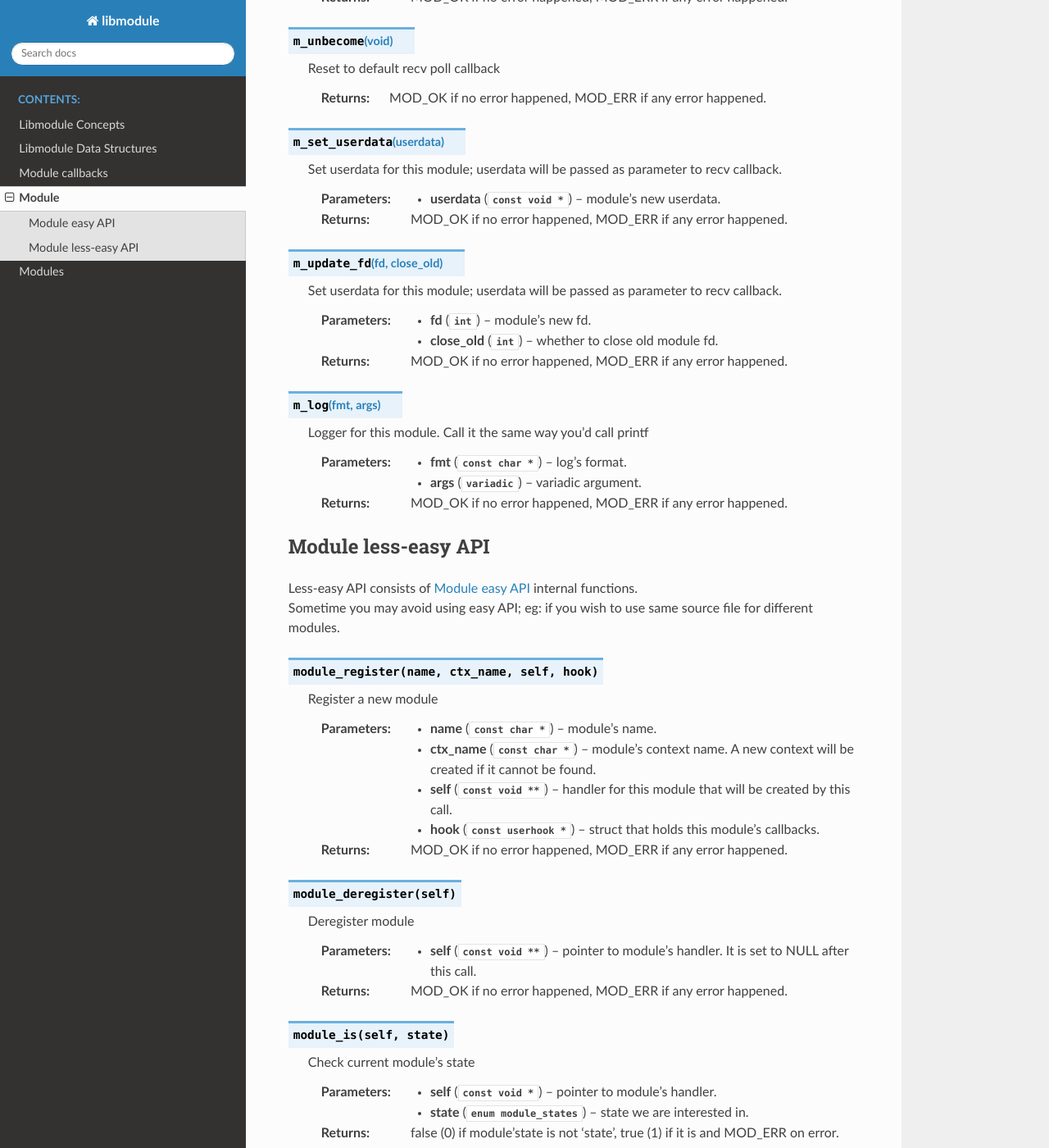
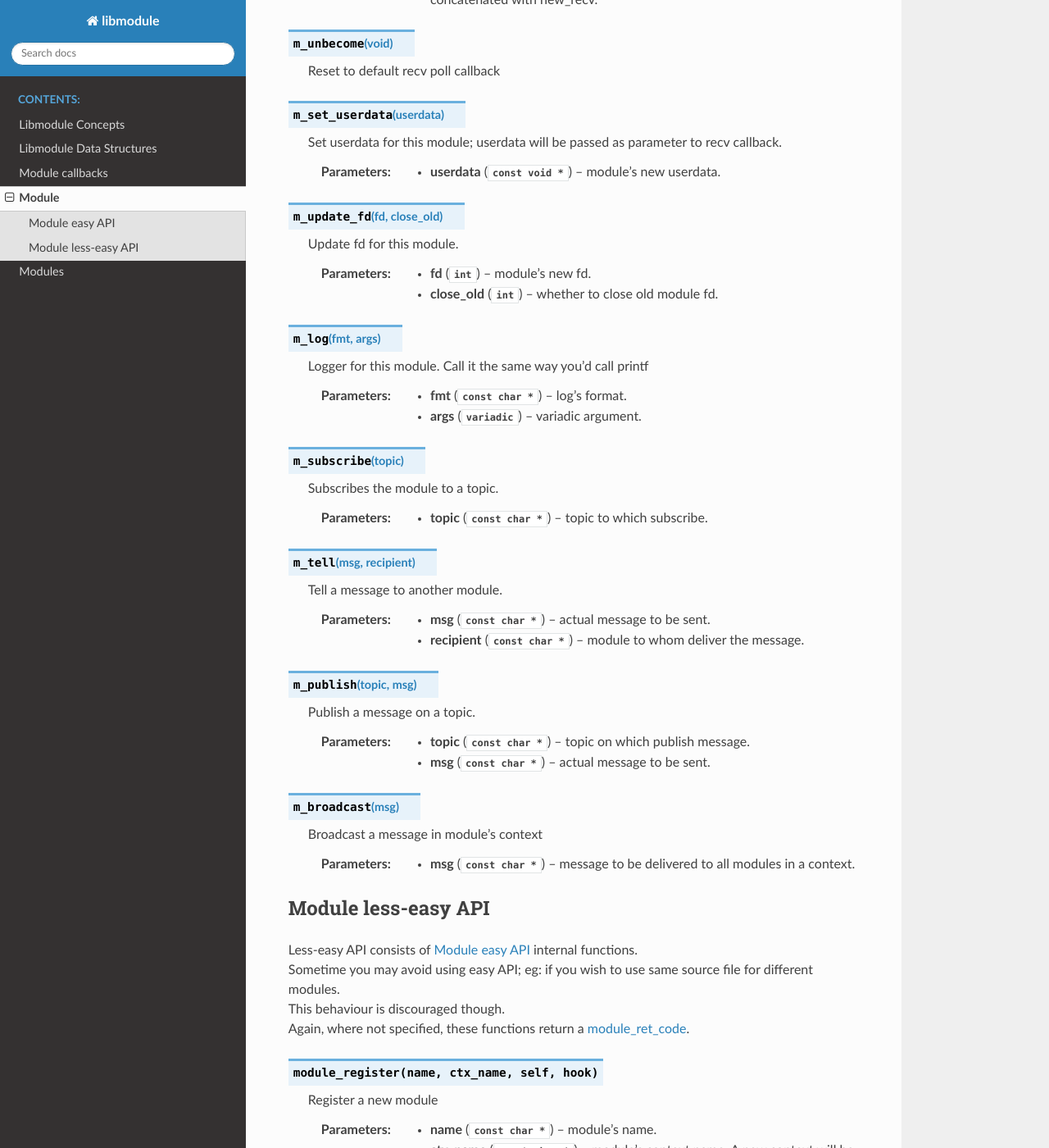
Before and after one commit to FedeDP/libmodule, a Sphinx documentation site: the page built from docs/src/module.rst, in a window 1280 px wide and 1400 px high, scrolled down 1139 px. Shown: the whole window at 82% size. Built offline with Sphinx 7.4.7 and the Read the Docs theme 2.0.0, drawn with Linux system fonts in a browser that asks for light colours; some of the changed text lies outside the part shown.

Commit message:
Updated doc. Added module_ret_code typedef and use that as return code for functions.

```diff
--- a/docs/src/callbacks.rst
+++ b/docs/src/callbacks.rst
@@ -18,7 +18,7 @@
 
 .. c:function:: init(void)
 
-  Initialize module
+  Initializes module state
 
   :returns: FD to be polled for this module.
 
@@ -44,4 +44,4 @@
 
 .. c:function:: destroy(void)
 
-  Destroy module, called automatically at module deregistration. Please note that module's fd is automatically closed.
+  Destroys module, called automatically at module deregistration. Please note that module's fd is automatically closed.
--- a/docs/src/concepts.rst
+++ b/docs/src/concepts.rst
@@ -8,7 +8,7 @@
 Module concept
 --------------
 
-A module is key entity of libmodule: it is a single and indipendent logical unit that reacts to certain events by polling on a fd. |br|
+A module is core entity of libmodule: it is a single and indipendent logical unit that reacts to certain events by polling on a fd. |br|
 It offers some callbacks that are used by libmodule to manage its life. |br|
 It is initialized through MODULE macro:
 
--- a/docs/src/module.rst
+++ b/docs/src/module.rst
@@ -10,9 +10,16 @@
 Module easy API
 ---------------
 
-Module easy API consists of a single-context multi-modules set of macros. |br|
+Module easy API consists of a single-context-multi-modules set of macros. |br|
 These macros make it easy and transparent to developer all of the module's internal mechanisms, providing a very simple way to use libmodule. |br|
 It enforces correct modularity too: each module must have its own source file. |br|
+Where not specified, these functions return a :ref:`module_ret_code <module_ret_code>`.
+
+.. c:macro:: MODULE_PRE_START()
+
+  This macro can be used to create a function that will be automatically called before any module is registered.
+  It is the per-module version of :ref:`modules_pre_start <modules_pre_start>` function.
+  It does not return anything.
 
 .. c:macro:: m_is(state)
 
@@ -28,25 +35,18 @@
 
   :param fd: fd to be polled.
   :type fd: :c:type:`int`
-  :returns: MOD_OK if no error happened, MOD_ERR if any error happened.
 
 .. c:macro:: m_pause(void)
 
   Pause module's polling
 
-  :returns: MOD_OK if no error happened, MOD_ERR if any error happened.
-
 .. c:macro:: m_resume(void)
 
   Resume module's polling
 
-  :returns: MOD_OK if no error happened, MOD_ERR if any error happened.
-
 .. c:macro:: m_stop(void)
 
   Stop module's polling by closing its fd
-
-  :returns: MOD_OK if no error happened, MOD_ERR if any error happened.
 
 .. c:macro:: m_become(new_recv)
 
@@ -54,13 +54,10 @@
 
   :param new_recv: new module's recv; the function has suffix \recv_ concatenated with new_recv.
   :type new_recv: untyped
-  :returns: MOD_OK if no error happened, MOD_ERR if any error happened.
 
 .. c:macro:: m_unbecome(void)
 
   Reset to default recv poll callback
-
-  :returns: MOD_OK if no error happened, MOD_ERR if any error happened.
 
 .. c:macro:: m_set_userdata(userdata)
 
@@ -68,17 +65,15 @@
 
   :param userdata: module's new userdata.
   :type userdata: :c:type:`const void *`
-  :returns: MOD_OK if no error happened, MOD_ERR if any error happened.
 
 .. c:macro:: m_update_fd(fd, close_old)
 
-  Set userdata for this module; userdata will be passed as parameter to recv callback.
+  Update fd for this module.
 
   :param fd: module's new fd.
   :param close_old: whether to close old module fd.
   :type fd: :c:type:`int`
   :type close_old: :c:type:`int`
-  :returns: MOD_OK if no error happened, MOD_ERR if any error happened.
 
 .. c:macro:: m_log(fmt, args)
 
@@ -88,13 +83,46 @@
   :param args: variadic argument.
   :type fmt: :c:type:`const char *`
   :type args: :c:type:`variadic`
-  :returns: MOD_OK if no error happened, MOD_ERR if any error happened.
+
+.. c:macro:: m_subscribe(topic)
+
+  Subscribes the module to a topic.
+
+  :param topic: topic to which subscribe.
+  :type topic: :c:type:`const char *`
+
+.. c:macro:: m_tell(msg, recipient)
+
+  Tell a message to another module.
+
+  :param msg: actual message to be sent.
+  :param recipient: module to whom deliver the message.
+  :type msg: :c:type:`const char *`
+  :type recipient: :c:type:`const char *`
+
+.. c:macro:: m_publish(topic, msg)
+
+  Publish a message on a topic.
+
+  :param topic: topic on which publish message.
+  :param msg: actual message to be sent.
+  :type topic: :c:type:`const char *`
+  :type msg: :c:type:`const char *`
+
+.. c:macro:: m_broadcast(msg)
+
+  Broadcast a message in module's context
+
+  :param msg: message to be delivered to all modules in a context.
+  :type msg: :c:type:`const char *`
 
 Module less-easy API
 --------------------
 
 Less-easy API consists of `Module easy API`_ internal functions. |br|
-Sometime you may avoid using easy API; eg: if you wish to use same source file for different modules.
+Sometime you may avoid using easy API; eg: if you wish to use same source file for different modules. |br|
+This behaviour is discouraged though. |br|
+Again, where not specified, these functions return a :ref:`module_ret_code <module_ret_code>`.
 
 .. c:function:: module_register(name, ctx_name, self, hook)
 
@@ -106,17 +134,15 @@
   :param hook: struct that holds this module's callbacks.
   :type name: :c:type:`const char *`
   :type ctx_name: :c:type:`const char *`
-  :type self: :c:type:`const void **`
+  :type self: :c:type:`const self_t **`
   :type hook: :c:type:`const userhook *`
-  :returns: MOD_OK if no error happened, MOD_ERR if any error happened.
 
 .. c:function:: module_deregister(self)
 
   Deregister module
 
   :param self: pointer to module's handler. It is set to NULL after this call.
-  :type self: :c:type:`const void **`
-  :returns: MOD_OK if no error happened, MOD_ERR if any error happened.
+  :type self: :c:type:`const self_t **`
 
 .. c:function:: module_is(self, state)
 
@@ -124,7 +150,7 @@
 
   :param self: pointer to module's handler.
   :param state: state we are interested in.
-  :type self: :c:type:`const void *`
+  :type self: :c:type:`const self_t *`
   :type state: :c:type:`enum module_states`
   :returns: false (0) if module'state is not 'state', true (1) if it is and MOD_ERR on error.
 
@@ -134,33 +160,29 @@
 
   :param self: pointer to module's handler
   :param fd: fd to be polled.
-  :type self: :c:type:`const void *`
+  :type self: :c:type:`const self_t *`
   :type fd: :c:type:`int`
-  :returns: MOD_OK if no error happened, MOD_ERR if any error happened.
 
 .. c:function:: module_pause(self)
 
   Pause module's polling
 
   :param self: pointer to module's handler
-  :type self: :c:type:`const void *`
-  :returns: MOD_OK if no error happened, MOD_ERR if any error happened.
+  :type self: :c:type:`const self_t *`
 
 .. c:function:: module_resume(self)
 
   Resume module's polling
 
   :param self: pointer to module's handler
-  :type self: :c:type:`const void *`
-  :returns: MOD_OK if no error happened, MOD_ERR if any error happened.
+  :type self: :c:type:`const self_t *`
 
 .. c:function:: module_stop(self)
 
   Stop module's polling by closing its fd. Note that module is not destroyed: you can call module_start with a new fd.
 
   :param self: pointer to module's handler
-  :type self: :c:type:`const void *`
-  :returns: MOD_OK if no error happened, MOD_ERR if any error happened.
+  :type self: :c:type:`const self_t *`
 
 .. c:function:: module_become(self, new_recv)
 
@@ -168,9 +190,8 @@
 
   :param self: pointer to module's handler
   :param new_recv: new module's recv.
-  :type self: :c:type:`const void *`
+  :type self: :c:type:`const self_t *`
   :type new_recv: :c:type:`recv_cb`
-  :returns: MOD_OK if no error happened, MOD_ERR if any error happened.
 
 .. c:function:: module_set_userdata(self, userdata)
 
@@ -178,21 +199,19 @@
 
   :param self: pointer to module's handler
   :param userdata: module's new userdata.
-  :type self: :c:type:`const void *`
+  :type self: :c:type:`const self_t *`
   :type userdata: :c:type:`const void *`
-  :returns: MOD_OK if no error happened, MOD_ERR if any error happened.
 
 .. c:function:: module_update_fd(self, fd, close_old)
 
-  Set userdata for this module; userdata will be passed as parameter to recv callback.
+  Update fd for this module.
 
   :param self: pointer to module's handler
   :param fd: module's new fd.
   :param close_old: whether to close old module fd.
-  :type self: :c:type:`const void *`
+  :type self: :c:type:`const self_t *`
   :type fd: :c:type:`int`
   :type close_old: :c:type:`int`
-  :returns: MOD_OK if no error happened, MOD_ERR if any error happened.
 
 .. c:function:: module_log(self, fmt, args)
 
@@ -201,7 +220,37 @@
   :param self: pointer to module's handler
   :param fmt: log's format.
   :param args: variadic argument.
-  :type self: :c:type:`const void *`
+  :type self: :c:type:`const self_t *`
   :type fmt: :c:type:`const char *`
   :type args: :c:type:`variadic`
-  :returns: MOD_OK if no error happened, MOD_ERR if any error happened.
+
+.. c:macro:: module_subscribe(self, topic)
+
+  Subscribes the module to a topic.
+
+  :param self: pointer to module's handler
+  :param topic: topic to which subscribe.
+  :type self: :c:type:`const self_t *`
+  :type topic: :c:type:`const char *`
+
+.. c:macro:: module_tell(self, msg, recipient)
+
+  Tell a message to another module.
+
+  :param self: pointer to module's handler
+  :param msg: actual message to be sent.
+  :param recipient: module to whom deliver the message.
+  :type self: :c:type:`const self_t *`
+  :type msg: :c:type:`const char *`
+  :type recipient: :c:type:`const char *`
+
+.. c:macro:: module_publish(self, topic, msg)
+
+  Publish a message on a topic.
+
+  :param self: pointer to module's handler
+  :param topic: topic on which publish message.
+  :param msg: actual message to be sent.
+  :type self: :c:type:`const self_t *`
+  :type topic: :c:type:`const char *`
+  :type msg: :c:type:`const char *`
```
Also changed, not shown: TODO.md (+7 -2 lines), docs/src/data_structures.rst (+27 -3 lines), docs/src/modules.rst (+4 -6 lines), 2 other files.
